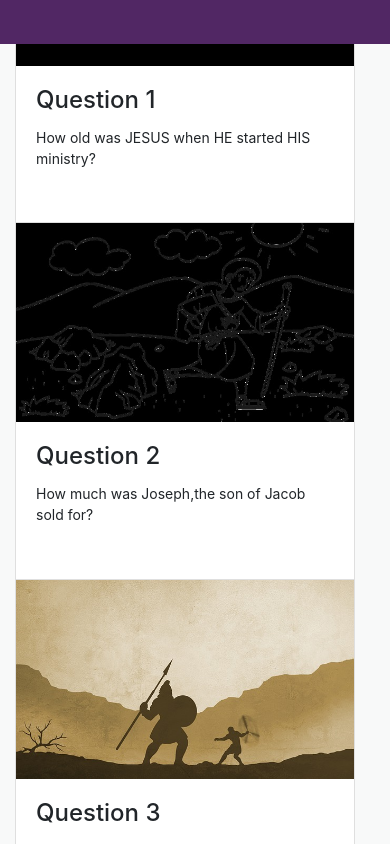
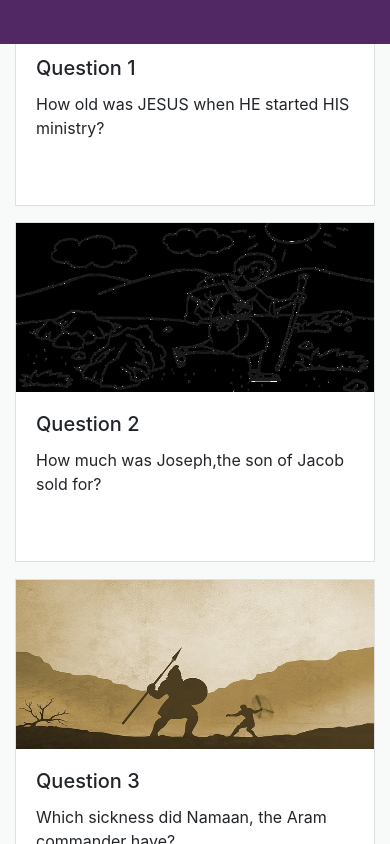
Before and after one commit to NgoziEmeh/Bible-quiz-web-app-frontend, an Angular app: page / in a window 390 px wide. Shown: the part 800-1644 px from the top of the page. Built offline with nearby package versions, Linux system fonts and the light colour scheme.

Commit message:
home card footer

```diff
--- a/src/app/home/home.component.css
+++ b/src/app/home/home.component.css
@@ -252,6 +252,12 @@ li{
 
 
 }
+    /* Top player scores */
+
+    .playerscores{
+        width: 100%;
+        height: 1300px;
+    }
 
  /* Small Squares - Sample Quiz */
 
@@ -272,15 +278,16 @@ li{
 
 .card{
     height: 400px;
-    margin-right: 20px;
+    margin-right: 10px;
     margin-top: 5px;
 }
 .card-img-top{
     width: 100%;
     height: 50%;
 }
-.card-text{
+.backside .card-text{
     font-size: 14px;
+
 }
  .image-flip:hover .backside, .image-flip.hover .backside {
     -webkit-transform: rotateY(0deg);
@@ -347,21 +354,21 @@ li{
     .card, .card-img-top {
     border-radius: 0;
     }
+    /* Card footer */
+    .card-footer{
+        position: absolute;
+        bottom: 2px;
+    }
     /* Button */
     .btn-indigo{
         background: #512764;
         color: whitesmoke;
     }
-
-    /* Top player scores */
-
-    .playerscores{
+    .backside{
         width: 100%;
-        height: 1300px;
     }
 
     /* Mobile views for card area */
-/*
 
 
     /* Mobile phones */
@@ -375,7 +382,14 @@ li{
 
         #card-1, #card-2, #card-3, #card-4 {
             width: 100%;
-            height: 25%;
+            /* height: 25%; */
+            margin-right: 1px;
+
+        }
+
+        .card{
+            height: 340px;
+            width: 100%;
             margin-bottom: 2px;
         }
 
@@ -385,6 +399,9 @@ li{
             text-align: center;
             background: #CA94CA;
             font-weight: bold;
+        }
+        .backside{
+            width: 100%;
         }
 
     }
@@ -407,8 +424,6 @@ li{
       }
 
 
-
-
       .quiz-heading{
           width: 100%;
           height: 10%;
@@ -417,4 +432,20 @@ li{
           font-weight: bold;
       }
 
+      .card-title{
+          font-size: 18px;
+      }
+      .card-text{
+          font-size: 11px;
+      }
+
   }
+
+  @media screen and (min-width: 667px) and (max-width: 830px){
+      .card-text{
+          font-size: 12px;
+      }
+      .frontside .card-title{
+          font-size: 20px;
+      }
+  }
--- a/src/app/home/home.component.html
+++ b/src/app/home/home.component.html
@@ -47,7 +47,7 @@
                 <div class="card">
                 <img class="card-img-top img- fluid" src="../../assets/jesus-cross.jpg" alt="When JESUS started his ministry">
                 <div class="card-body">
-                <h4 class="card-title">Question 1</h4>
+                <h5 class="card-title">Question 1</h5>
                 <p class="card-text">How old was JESUS when HE started HIS ministry?</p>
 
                 </div>
@@ -73,7 +73,7 @@
                         <div class="card">
                         <img class="card-img-top img- fluid" src="../../assets/joseph.jpg" alt="card image">
                         <div class="card-body">
-                        <h4 class="card-title">Question 2</h4>
+                        <h5 class="card-title">Question 2</h5>
                         <p class="card-text">How much was Joseph,the son of Jacob sold for?</p>
 
                         </div>
@@ -99,7 +99,7 @@
                                 <div class="card">
                                 <img class="card-img-top img- fluid" src="../../assets/Naaman.jpg" alt="card image">
                                 <div class="card-body">
-                                <h4 class="card-title">Question 3</h4>
+                                <h5 class="card-title">Question 3</h5>
                                 <p class="card-text">Which sickness did Namaan, the Aram commander have?</p>
 
                                 </div>
@@ -125,7 +125,7 @@
                                         <div class="card">
                                         <img class="card-img-top img- fluid" src="../../assets/amos.jpg" alt="card image">
                                         <div class="card-body">
-                                        <h4 class="card-title">Question 4</h4>
+                                        <h5 class="card-title">Question 4</h5>
                                         <p class="card-text">Which town does Amos, the Hebrew prophet come from?</p>
 
                                         </div>
```
